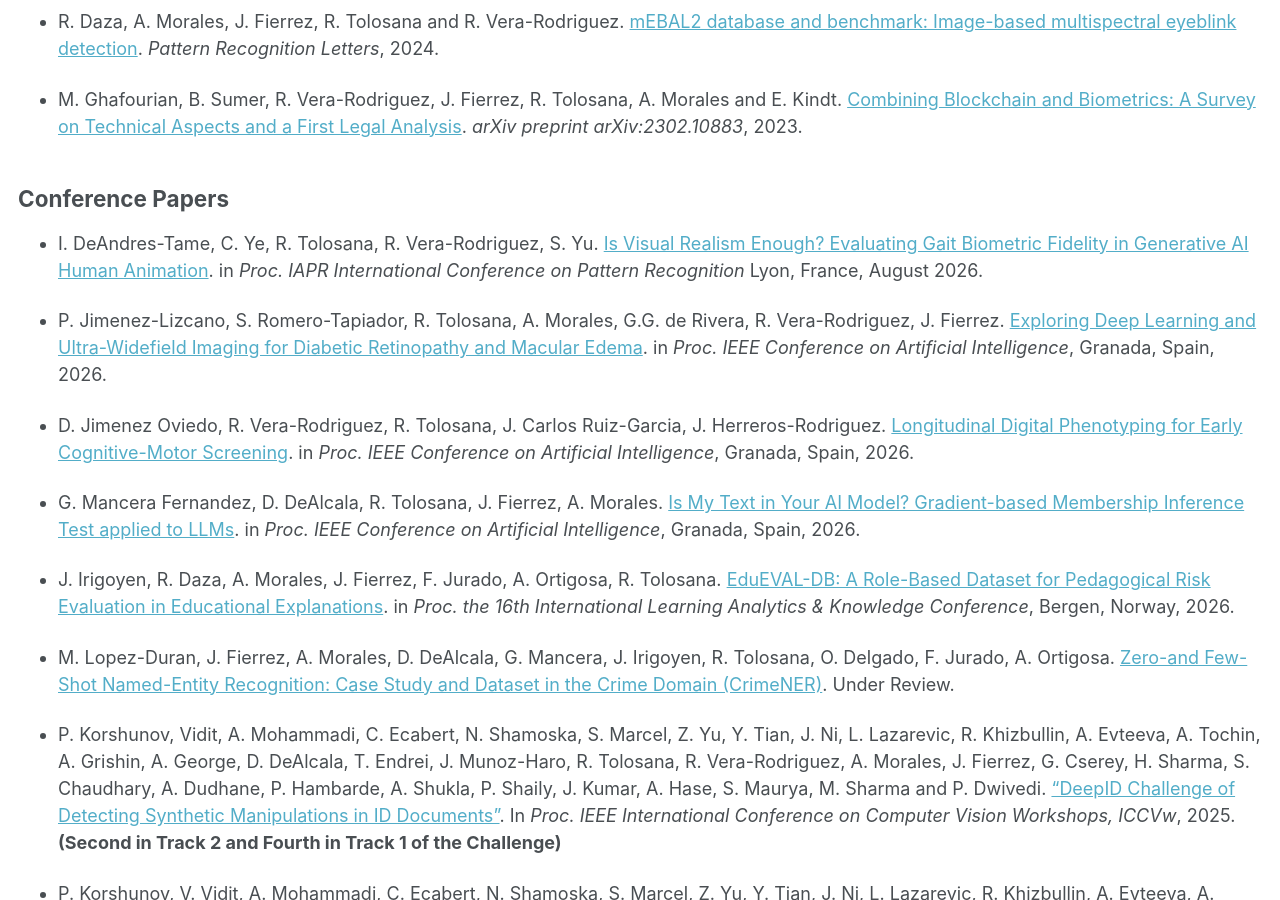
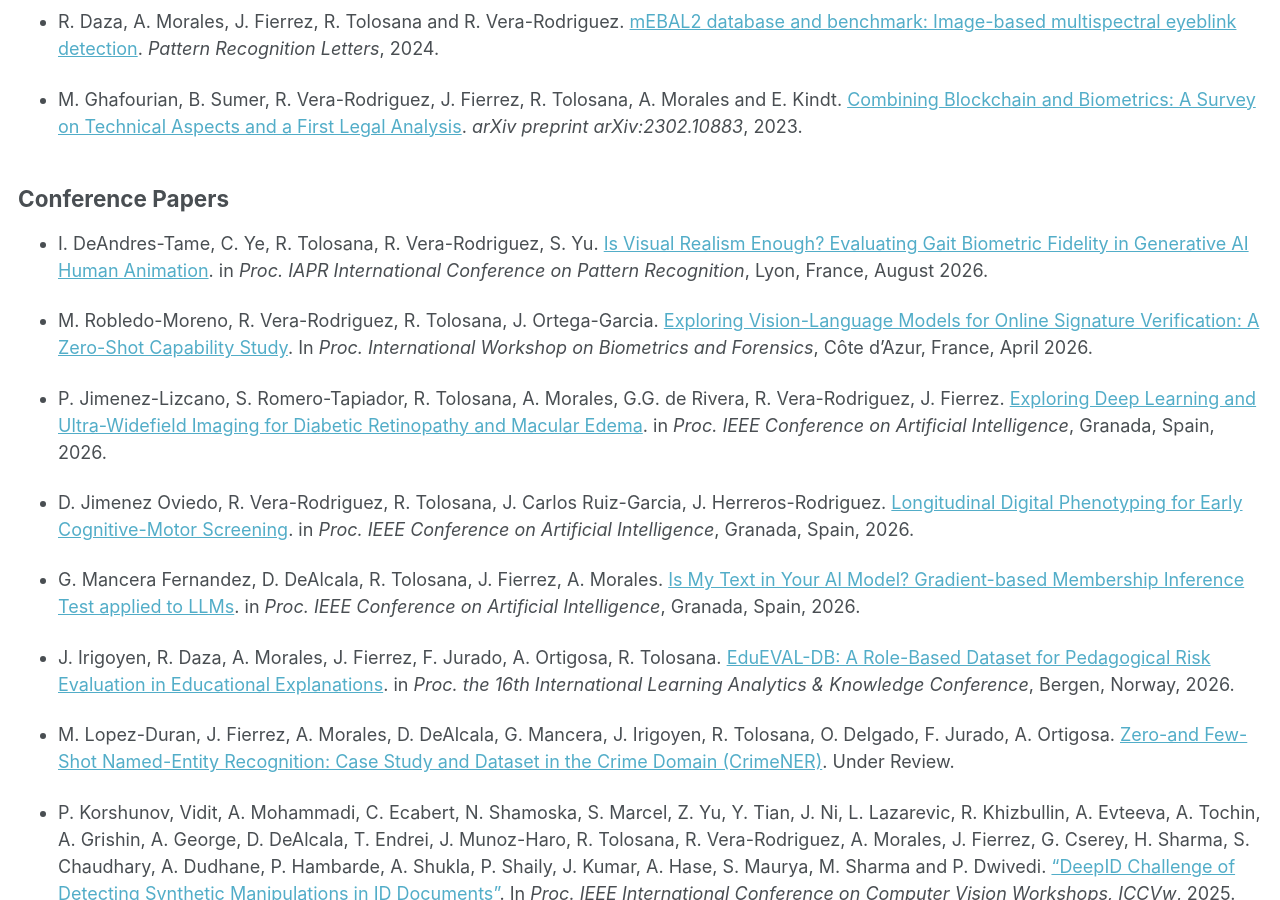
Before and after one commit to catedraeniauam/catedraeniauam.github.io, a Jekyll site: the page built from _pages/publications.md, in a window 1280 px wide and 900 px high, scrolled down 1709 px. Built offline with Jekyll 4.4.1, drawn with Linux system fonts in a browser that asks for light colours.

Commit message:
Añadimos una publicacion y un par de estudiantes de master.

```diff
--- a/_pages/publications.md
+++ b/_pages/publications.md
@@ -47,7 +47,9 @@ Journal Articles
 Conference Papers
 -----
 
-- I. DeAndres-Tame, C. Ye, R. Tolosana, R. Vera-Rodriguez, S. Yu. <a href="https://arxiv.org/abs/2512.19275">Is Visual Realism Enough? Evaluating Gait Biometric Fidelity in Generative AI Human Animation</a>. in *Proc. IAPR International Conference on Pattern Recognition* Lyon, France, August 2026.
+- I. DeAndres-Tame, C. Ye, R. Tolosana, R. Vera-Rodriguez, S. Yu. <a href="https://arxiv.org/abs/2512.19275">Is Visual Realism Enough? Evaluating Gait Biometric Fidelity in Generative AI Human Animation</a>. in *Proc. IAPR International Conference on Pattern Recognition*, Lyon, France, August 2026.
+
+- M. Robledo-Moreno, R. Vera-Rodriguez, R. Tolosana, J. Ortega-Garcia. <a href="https://arxiv.org/abs/2605.14845">Exploring Vision-Language Models for Online Signature Verification: A Zero-Shot Capability Study</a>. In *Proc. International Workshop on Biometrics and Forensics*, Côte d’Azur, France, April 2026.
 
 - P. Jimenez-Lizcano, S. Romero-Tapiador, R. Tolosana, A. Morales, G.G. de Rivera, R. Vera-Rodriguez, J. Fierrez. <a href="https://arxiv.org/abs/2603.08235">Exploring Deep Learning and Ultra-Widefield Imaging for Diabetic Retinopathy and Macular Edema</a>. in *Proc. IEEE Conference on Artificial Intelligence*, Granada, Spain, 2026.
 
```
Also changed, not shown: _pages/students.md (+4 -0 lines).
